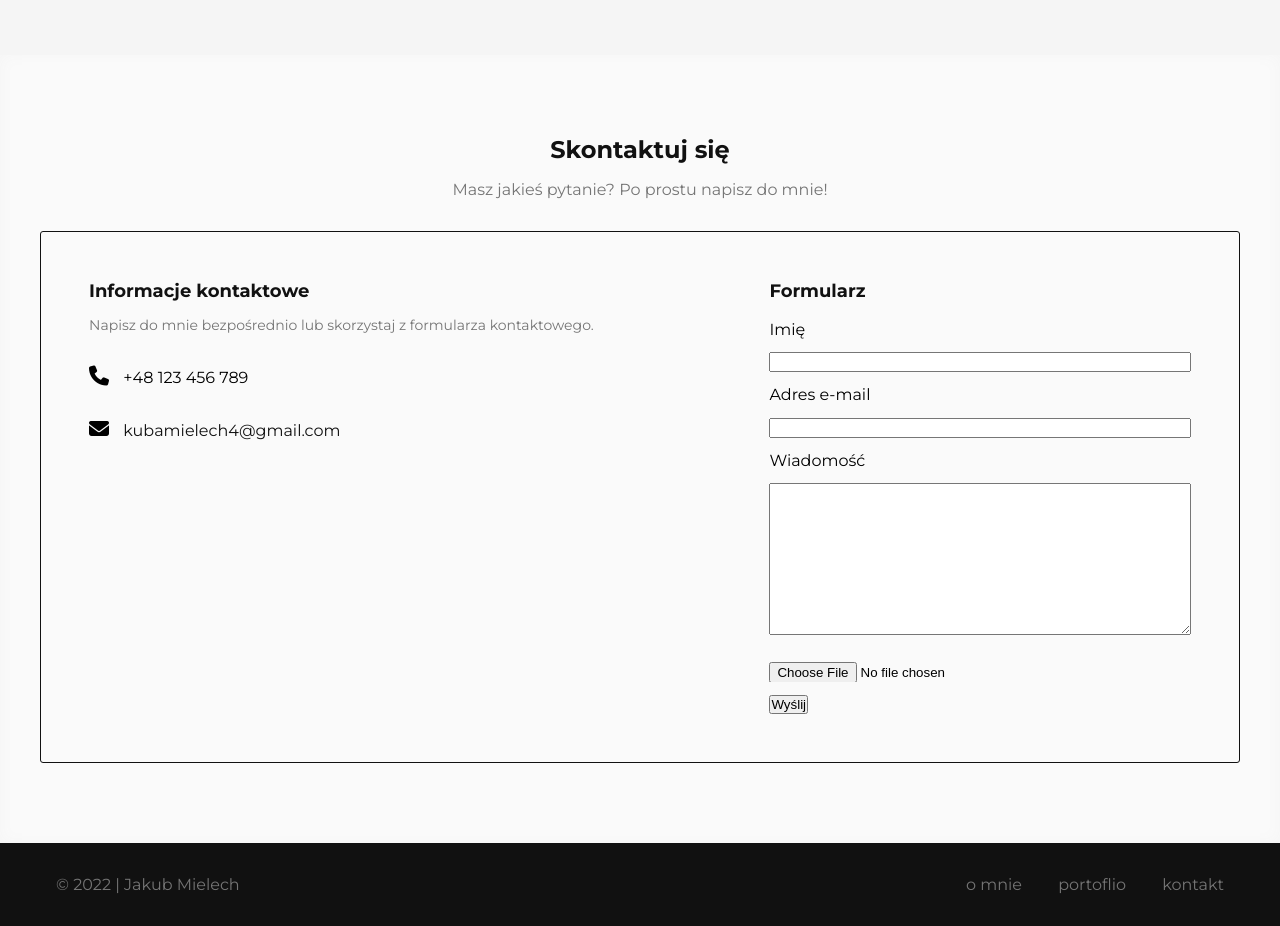
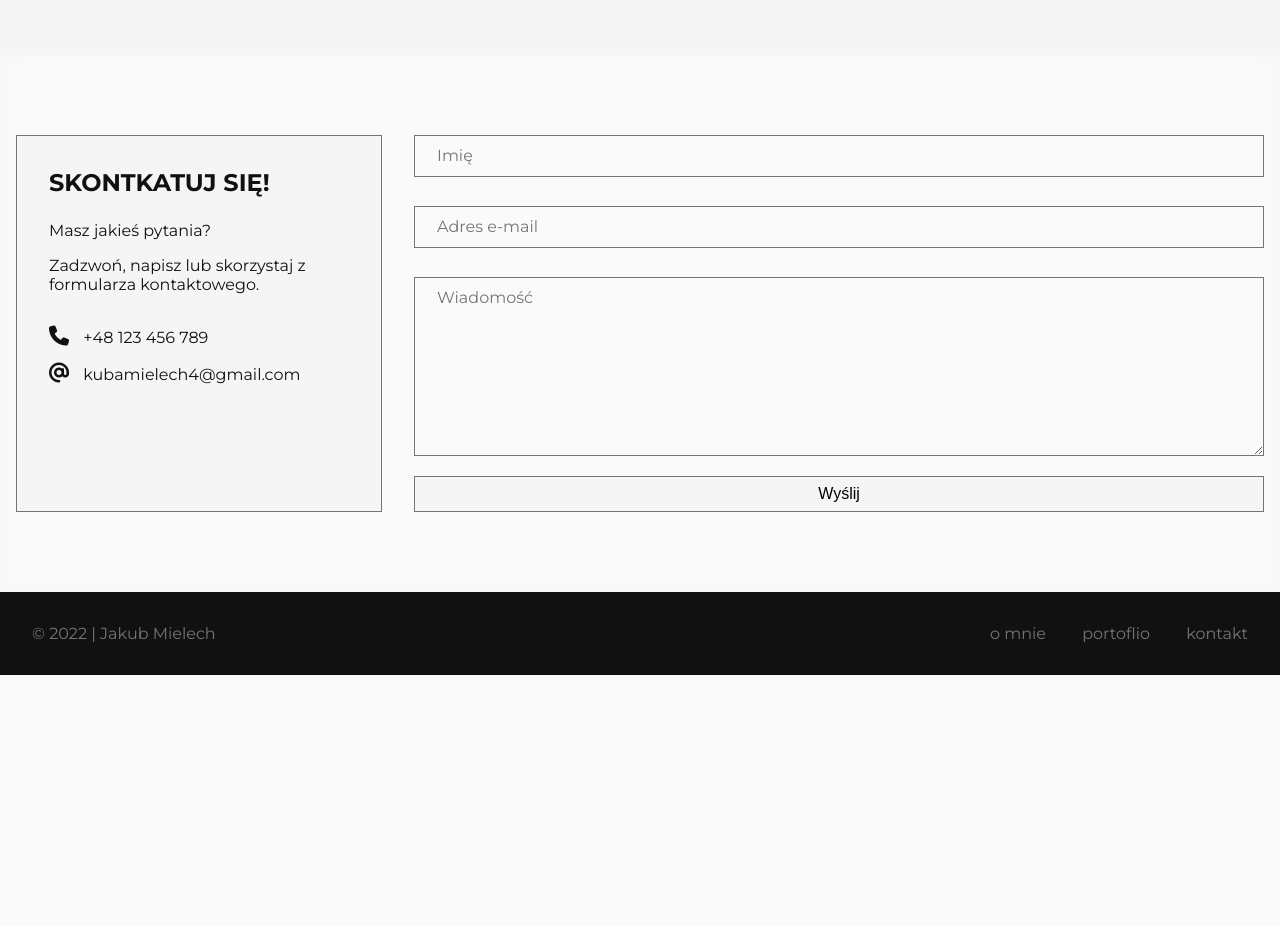
Before and after one commit to kubamielech/Portfolio, a website: page index.html in a window 1280 px wide. Shown: the part 1620-2546 px from the top of the page. After the commit the page ends 2295 px from the top, so only its background shows below. Drawn offline with Linux system fonts and the light colour scheme.

Commit message:
Add files via upload

```diff
--- a/index.html
+++ b/index.html
@@ -63,8 +63,8 @@
             <div class="about__box wrapper">
                 <div class="about__text-box">
                     <p class="about__title">Cześć!</p>
-                    <p class="about__subtitle">Mam na imię Kuba i jestem Front-end Developerem i UI/UX Designerem.</p>
-                    <p class="about__text">Od 2021 roku rozwijam swoją pasję jaką jest tworzenie stron internetowych. Pisanie kodu, a następnie podziwianie owoców mojej pracy sprawia mi ogromną przyjemność, dlatego mogę nazwać to moją pasją. Do tej pory oponowałem języki HTML, CSS, SASS i JS. Aktualnie uczę się korzystania z biblioteki jaką jest React.</p>
+                    <p class="about__subtitle">Mam na imię Kuba. Jestem Front-end Developerem i UI/UX Designerem.</p>
+                    <p class="about__text">Od 2021 roku rozwijam swoją pasję jaką jest tworzenie stron internetowych. Projektowanie, pisanie kodu, a następnie podziwianie mojej pracy sprawia mi ogromną przyjemność, dlatego mogę nazwać to moją pasją. Do tej pory oponowałem języki HTML, CSS, SASS i JS. Aktualnie uczę się Reacta.</p>
                     <a href="#contact" class="about__btn">Skontaktuj się</a>
                 </div>
                 <div class="about__img-box">
@@ -106,33 +106,33 @@
         </section>
         <section class="contact" id="contact">
             <div class="contact__box wrapper">
-                <div class="contact__text-box">
-                    <h2 class="contact__title">Skontaktuj się</h2>
-                    <p class="contact__subtitle">Masz jakieś pytanie? Po prostu napisz do mnie!</p>
-                </div>
                 <div class="contact__info-box">
-                    <div class="contact__info">
-                        <h3 class="contact__info-title">Informacje kontaktowe</h3>
-                        <p class="contact__info-subtitle">Napisz do mnie bezpośrednio lub skorzystaj z formularza kontaktowego.</p>
-                        <div class="contact__info-items">
-                            <p class="contact__info-text"><i class="fa-solid fa-phone"></i> +48 123 456 789</p>
-                            <p class="contact__info-text"><i class="fa-sharp fa-solid fa-envelope"></i> <a href="mailto:kubamielech4@gmail.com" class="contact__info-link">kubamielech4@gmail.com</a></p>
+                    <h2 class="contact__title">Skontkatuj się!</h2>
+                    <p class="contact__text">Masz jakieś pytania?</p>
+                    <p class="contact__text">Zadzwoń, napisz lub skorzystaj z formularza kontaktowego.</p>
+                    <div class="contact__details">
+                        <p class="contact__text"><i class="fa-solid fa-phone"></i> +48 123 456 789</p>
+                        <p class="contact__text"><i class="fa-solid fa-at"></i> <a href="mailto:kubamielech4@gmail.com" class="contact__link">kubamielech4@gmail.com</a></p>
                     </div>
                 </div>
                 <div class="contact__form-box">
-                        <form action="/action_page.php" class="contact__form">
-                            <p class="contact__form-title">Formularz</p>
+                    <form action="" class="contact__form">
+                        <div class="contact__form-item">
+                            <input type="text" id="fname" name="fname" class="contact__form-input">
                             <label for="fname" class="contact__form-label">Imię</label>
-                            <input type="text" id="fname" name="fname" class="contact__form-input">
-                            <label for="email">Adres e-mail</label>
+                        </div>
+                        <div class="contact__form-item">
                             <input type="text" id="email" name="email" class="contact__form-input">
+                            <label for="email" class="contact__form-label">Adres e-mail</label>
+                        </div>
+                        <div class="contact__form-item">
+                            <textarea name="msg" id="msg" cols="30" rows="10" class="contact__form-text"></textarea>
                             <label for="msg" class="contact__form-label">Wiadomość</label>
-                            <textarea name="msg" id="msg" cols="30" rows="10" class="contact__form-text"></textarea>
+                        </div>
                         <!-- <label for="atch" class="contact__form-label">Załącznik</label> -->
-                            <input type="file" id="atch" name="arch" class="contact__form-input">
+                        <!-- <input type="file" id="atch" name="arch" class="contact__form-input"> -->
                         <input type="submit" value="Wyślij" class="contact__form-btn">
                       </form>
-                    </div>
                 </div>
             </div>
         </section>
--- a/src/js/index.js
+++ b/src/js/index.js
@@ -5,11 +5,20 @@ const navMobile = document.querySelector('.navbar__mobile')
 const navItems = navMobile.querySelectorAll('.navbar__item')
 const shadow = document.querySelector('.shadow')
 const footerYear = document.querySelector('.footer__year')
+const contactInputs = document.querySelectorAll('.contact__form-input')
+const contactTextArea = document.querySelector('.contact__form-text')
+const contactLabels = document.querySelectorAll('.contact__form-label')
 
 const handleNav = () => {
 	navBtn.classList.toggle('is-active')
 	navMobile.classList.toggle('navbar__mobile--active')
     document.body.classList.toggle('fixed-body')
+}
+
+const handleLabel = (e) => {
+	if(e.target.value == '') {
+		e.target.nextElementSibling.classList.toggle('contact__form-label--active');
+	}
 }
 
 const handleCurrentYear = () => {
@@ -21,3 +30,7 @@ handleCurrentYear()
 navBtn.addEventListener('click', handleNav)
 shadow.addEventListener('click', handleNav)
 navItems.forEach(navItem => navItem.addEventListener('click', handleNav))
+contactInputs.forEach(contactInput => contactInput.addEventListener('focus', handleLabel))
+contactInputs.forEach(contactInput => contactInput.addEventListener('focusout', handleLabel))
+contactTextArea.addEventListener('focus', handleLabel)
+contactTextArea.addEventListener('focusout', handleLabel)
--- a/src/sass/_large.scss
+++ b/src/sass/_large.scss
@@ -132,30 +132,4 @@
             flex-direction: row;
         }
     }
-
-    .contact {
-
-        &__title {
-            font-size: 2.4rem;
-        }
-
-        &__subtitle {
-            font-size: 1.6rem;
-        }
-
-        &__info-box {
-            align-items: start;
-            flex-direction: row;
-            padding: 2em;
-            width: 100%;
-        }
-
-        &__info {
-            width: 60%;
-        }
-
-        &__form-box {
-            width: 40%;
-        }
-    }
 }
--- a/src/sass/main.scss
+++ b/src/sass/main.scss
@@ -28,7 +28,7 @@ body {
 
 .wrapper {
 	margin: 0 auto;
-	max-width: 1200px;
+	max-width: 1300px;
 	width: 100%;
 }
 
@@ -166,7 +166,7 @@ body {
 	}
 
 	&__text {
-		color: $gray;
+		color: $dark-gray;
 		font-size: 1.4rem;
 	}
 
@@ -315,94 +315,109 @@ body {
 
 	&__box {
 		display: flex;
-		flex-direction: column;
-		align-items: center;
 	}
 
-	&__text-box {
-		display: flex;
-		flex-direction: column;
-		align-items: center;
+	&__info-box {
+		margin-right: 2em;
+		padding: 2em;
+		width: 30%;
+		background-color: $white-smoke;
+		border: 1px solid $gray;
 	}
 
 	&__title {
+		margin-bottom: 1em;
 		color: $black;
+		text-transform: uppercase;
+	}
+
+	&__details {
+		margin-top: 2em;
+	}
+
+	&__text {
+		margin-bottom: 1em;
+		color: $black;
+	}
+
+	&__text .fa-solid {
+		width: 30px;
 		font-size: 2rem;
 	}
 
-	&__subtitle {
-		margin: 1em 0 2em 0;
-		color: $gray;
-		font-size: 1.4rem;
-	}
-
-	&__info-box {
-		display: flex;
-		flex-direction: column;
-		align-items: center;
-		border: 1px solid $black;
-		border-radius: 3px;
-		width: 100%;
-	}
-
-	&__info {
-		padding: 1em;
-		width: 100%;
-
-		&-title {
-			color: $black;
-			font-size: 1.8rem;
-		}
-
-		&-subtitle {
-			margin: 1em 0 2em;
-			color: $gray;
-			font-size: 1.4rem;
-		}
-
-		&-text {
-			margin: 2em 0;
-		}
-
-		&-items .fa-solid {
-			font-size: 2rem;
-			margin-right: 0.5em;
-		}
-
-		&-link {
-			text-decoration: none;
-			color: $black;
-		}
+	&__link {
+		margin-top: 1em;
+		text-decoration: none;
+		color: $black;
 	}
 
 	&__form-box {
-		padding: 1em;
-		width: 100%;
+		width: 70%;
 	}
 
 	&__form {
 		display: flex;
 		flex-direction: column;
-		align-items: flex-start;
 
-		&-title {
+		&-item {
+			position: relative;
 			margin-bottom: 1em;
-			color: $black;
-			font-weight: bold;
-			font-size: 1.8rem;
+			width: 100%;
+		}
+
+		&-label {
+			position: absolute;
+			top: 21px;
+			left: 15px;
+			padding: .2em .5em;
+			transform: translate(0, -50%);
+			transition: transform .3s, color .3s;
+			color: $gray;
+			background-color: $primary;
+
+			&--active {
+				color: $black;
+				transform: translate(15px, -33px);
+			}
 		}
 
 		&-input {
-			margin: 1em 0;
-			height: 20px;
+			margin-bottom: 1em;
+			padding: 1em;
 			width: 100%;
+			height: 42px;
+			border: 1px solid $gray;
+			background-color: transparent;
+
+			&:focus {
+				outline: none;
+			}
 		}
 
 		&-text {
-			margin: 1em 0;
 			width: 100%;
+			max-width: 100%;
 			min-width: 100%;
-			max-width: 100%;
+			padding: 1em;
+			border: 1px solid $gray;
+			background-color: transparent;
+
+			&:focus {
+				outline: none;
+			}
+		}
+
+		&-btn {
+			padding: 0.5em 0;
+			background-color: $white-smoke;
+			border: 1px solid $gray;
+			font-size: 1.6rem;
+			transition: background-color .3s;
+
+			&:hover {
+				background-color: $light-gray;
+				cursor: pointer;
+			}
 		}
 	}
 }
@@ -442,4 +457,4 @@ body {
 @import './small';
 @import './medium';
 @import './large';
-@import './xlarge';
+@import './xlarge'
```
Also changed, not shown: dist/css/main.min.css, dist/js/index.min.js, 1 other file. Lines whose indentation alone changed are shown as unchanged.
